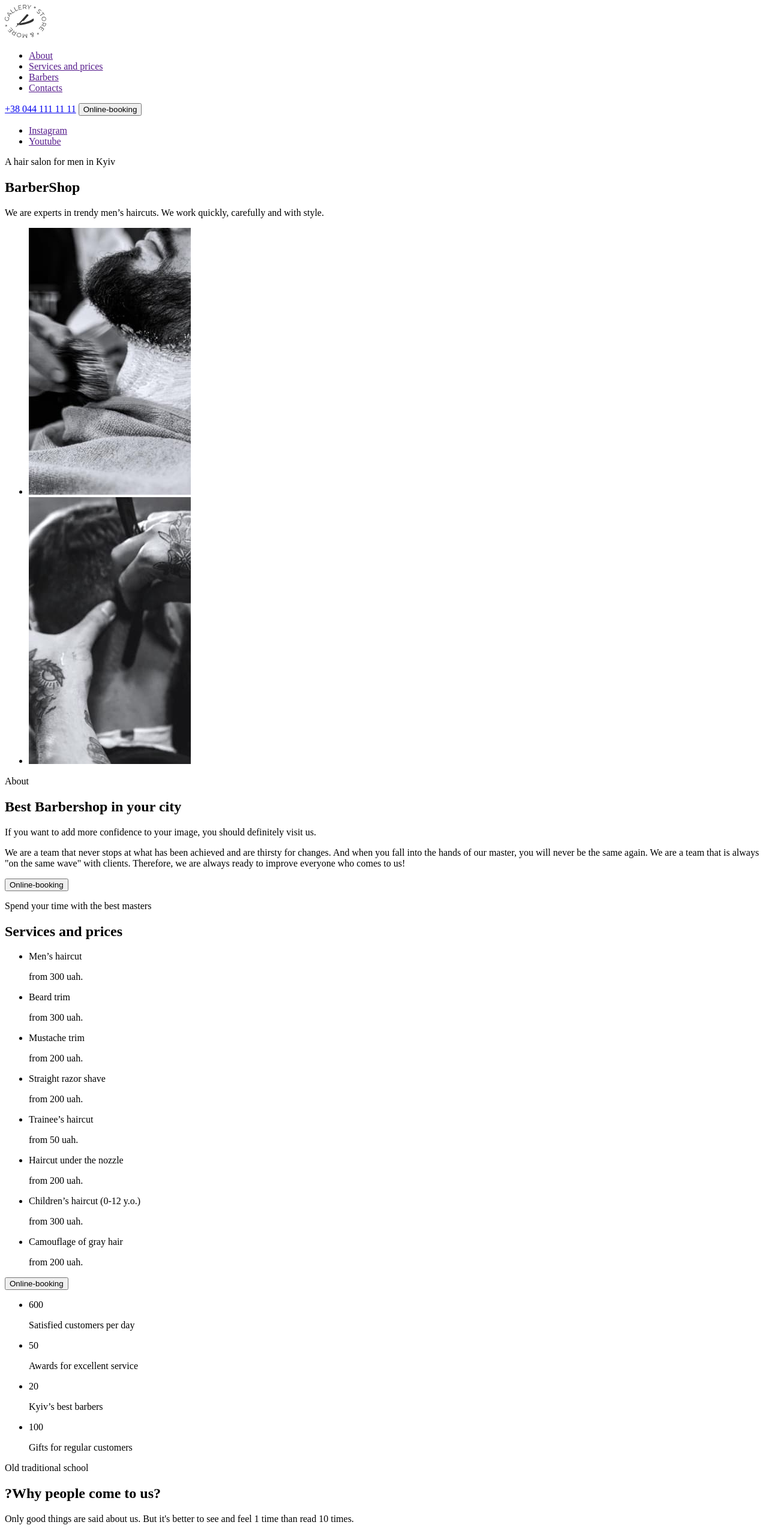
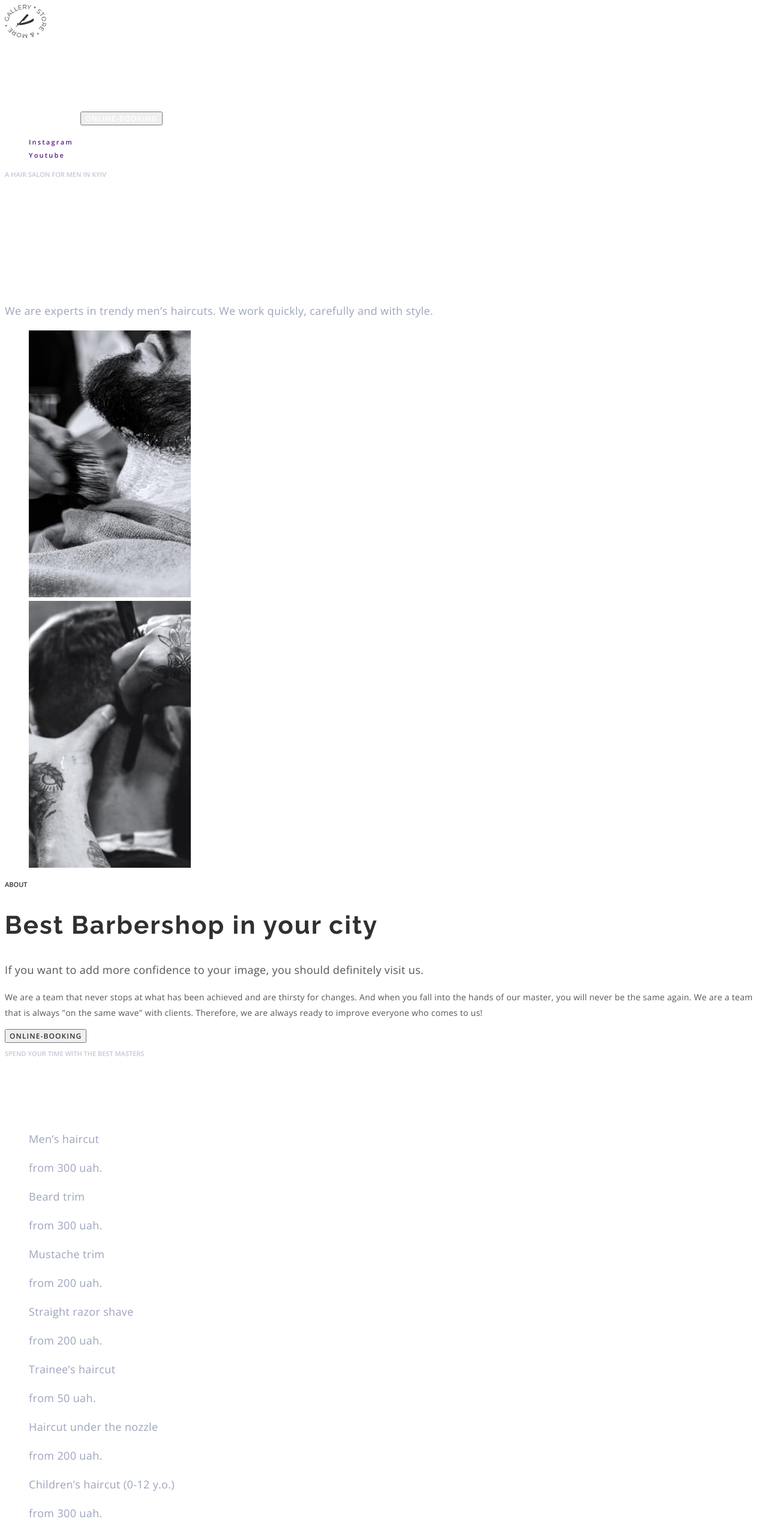
Before and after one commit to IgorJurievic/goit-barbershop, a plain HTML site: page index.html in a window 1280 px wide. Shown: the top 2558 px of the page at 60% size. Drawn offline with nearby package versions, Linux system fonts and the light colour scheme.

Commit message:
add css styles color text and bgd

```diff
--- a/index.html
+++ b/index.html
@@ -5,47 +5,74 @@
     <meta http-equiv="X-UA-Compatible" content="IE=edge" />
     <meta name="viewport" content="width=device-width, initial-scale=1.0" />
     <title>Barbershop</title>
+    <link rel="preconnect" href="https://fonts.googleapis.com" />
+    <link rel="preconnect" href="https://fonts.gstatic.com" crossorigin />
+    <link
+      href="https://fonts.googleapis.com/css2?family=Open+Sans:wght@400;600;700&family=Raleway:wght@700&display=swap"
+      rel="stylesheet"
+    />
+    <link rel="stylesheet" href="./styles/styles.css" />
   </head>
-  <body>
-    <header>
-      <nav>
-        <a href="/index.html">
-          <img src="./images/Logo.svg" alt="site logo" />
+  <body class="site-body">
+    <header class="header">
+      <nav class="header-navigation">
+        <a href="/index.html" class="header-logo">
+          <img
+            class="header-logo-icon"
+            src="./images/Logo.svg"
+            alt="site logo"
+          />
         </a>
-        <ul>
-          <li><a href="">About</a></li>
-          <li><a href="">Services and prices</a></li>
-          <li><a href="">Barbers</a></li>
-          <li><a href="">Contacts</a></li>
+        <ul class="header-list list">
+          <li class="header-item">
+            <a class="header-link link" href="">About</a>
+          </li>
+          <li class="header-item">
+            <a class="header-link link" href="">Services and prices</a>
+          </li>
+          <li class="header-item">
+            <a class="header-link link" href="">Barbers</a>
+          </li>
+          <li class="header-item">
+            <a class="header-link link" href="">Contacts</a>
+          </li>
         </ul>
       </nav>
-      <a href="tel:+380441111111">+38 044 111 11 11</a>
-      <button type="button">Online-booking</button>
+      <a class="header-tel" href="tel:+380441111111">+38 044 111 11 11</a>
+      <button class="header-btn btn" type="button">Online-booking</button>
     </header>
     <main>
-      <section>
-        <ul>
-          <li>
-            <a href="" target="_blank" rel="noopener noreferrer nofollow"
+      <section class="hero">
+        <ul class="hero-list list">
+          <li class="hero-item">
+            <a
+              class="hero-link link"
+              href=""
+              target="_blank"
+              rel="noopener noreferrer nofollow"
               >Instagram</a
             >
           </li>
-          <li>
-            <a href="" target="_blank" rel="noopener noreferrer nofollow"
+          <li class="hero-item">
+            <a
+              class="hero-link link"
+              href=""
+              target="_blank"
+              rel="noopener noreferrer nofollow"
               >Youtube</a
             >
           </li>
         </ul>
-        <p>A hair salon for men in Kyiv</p>
-        <h1>BarberShop</h1>
-        <p>
+        <p class="hero-pre-title pre-title">A hair salon for men in Kyiv</p>
+        <h1 class="hero-title">BarberShop</h1>
+        <p class="hero-after-title after-title">
           We are experts in trendy men’s haircuts. We work quickly, carefully
           and with style.
         </p>
       </section>
-      <section>
-        <ul>
-          <li>
+      <section class="about">
+        <ul class="about-list list">
+          <li class="about-item">
             <img
               src="./images/about-img-1.jpg"
               alt="haircut"
@@ -53,7 +80,7 @@
               height="445"
             />
           </li>
-          <li>
+          <li class="about-item">
             <img
               src="./images/about-img-2.jpg"
               alt="haircut"
@@ -62,129 +89,135 @@
             />
           </li>
         </ul>
-        <p>About</p>
-        <h2>Best Barbershop in your city</h2>
-        <p>
+        <p class="about-pre-title pre-title">About</p>
+        <h2 class="about-title section-title">Best Barbershop in your city</h2>
+        <p class="about-after-title after-title">
           If you want to add more confidence to your image, you should
           definitely visit us.
         </p>
-        <p>
+        <p class="about-text">
           We are a team that never stops at what has been achieved and are
           thirsty for changes. And when you fall into the hands of our master,
           you will never be the same again. We are a team that is always "on the
           same wave" with clients. Therefore, we are always ready to improve
           everyone who comes to us!
         </p>
-        <button type="button">Online-booking</button>
+        <button type="button" class="about-btn btn">Online-booking</button>
       </section>
-      <section>
-        <p>Spend your time with the best masters</p>
-        <h2>Services and prices</h2>
-        <ul>
-          <li>
-            <p>Men’s haircut</p>
-            <p>from 300 uah.</p>
+      <section class="prices">
+        <p class="prices-pre-titile pre-title">
+          Spend your time with the best masters
+        </p>
+        <h2 class="prices-title section-title">Services and prices</h2>
+        <ul class="prices-list list">
+          <li class="prices-item">
+            <p class="prices-list-text">Men’s haircut</p>
+            <p class="prices-list-text">from 300 uah.</p>
           </li>
-          <li>
-            <p>Beard trim</p>
-            <p>from 300 uah.</p>
+          <li class="prices-item">
+            <p class="prices-list-text">Beard trim</p>
+            <p class="prices-list-text">from 300 uah.</p>
           </li>
-          <li>
-            <p>Mustache trim</p>
-            <p>from 200 uah.</p>
+          <li class="prices-item">
+            <p class="prices-list-text">Mustache trim</p>
+            <p class="prices-list-text">from 200 uah.</p>
           </li>
-          <li>
-            <p>Straight razor shave</p>
-            <p>from 200 uah.</p>
+          <li class="prices-item">
+            <p class="prices-list-text">Straight razor shave</p>
+            <p class="prices-list-text">from 200 uah.</p>
           </li>
         </ul>
-        <ul>
-          <li>
-            <p>Trainee’s haircut</p>
-            <p>from 50 uah.</p>
+        <ul class="prices-list list">
+          <li class="prices-item">
+            <p class="prices-list-text">Trainee’s haircut</p>
+            <p class="prices-list-text">from 50 uah.</p>
           </li>
-          <li>
-            <p>Haircut under the nozzle</p>
-            <p>from 200 uah.</p>
+          <li class="prices-item">
+            <p class="prices-list-text">Haircut under the nozzle</p>
+            <p class="prices-list-text">from 200 uah.</p>
           </li>
-          <li>
-            <p>Children’s haircut (0-12 y.o.)</p>
-            <p>from 300 uah.</p>
+          <li class="prices-item">
+            <p class="prices-list-text">Children’s haircut (0-12 y.o.)</p>
+            <p class="prices-list-text">from 300 uah.</p>
           </li>
-          <li>
-            <p>Camouflage of gray hair</p>
-            <p>from 200 uah.</p>
+          <li class="prices-item">
+            <p class="prices-list-text">Camouflage of gray hair</p>
+            <p class="prices-list-text">from 200 uah.</p>
           </li>
         </ul>
-        <button type="button">Online-booking</button>
+        <button type="button" class="prices-btn btn">Online-booking</button>
       </section>
-      <section>
-        <ul>
-          <li>
+      <section class="benefits">
+        <ul class="benefits-list list">
+          <li class="benefits-item">
             <span>600</span>
-            <p>Satisfied customers per day</p>
+            <p class="benefits-item-text">Satisfied customers per day</p>
           </li>
-          <li>
+          <li class="benefits-item">
             <span>50</span>
-            <p>Awards for excellent service</p>
+            <p class="benefits-item-text">Awards for excellent service</p>
           </li>
-          <li>
+          <li class="benefits-item">
             <span>20</span>
-            <p>Kyiv’s best barbers</p>
+            <p class="benefits-item-text">Kyiv’s best barbers</p>
           </li>
-          <li>
+          <li class="benefits-item">
             <span>100</span>
-            <p>Gifts for regular customers</p>
+            <p class="benefits-item-text">Gifts for regular customers</p>
           </li>
         </ul>
-        <p>Old traditional school</p>
-        <h2>?Why people come to us?</h2>
-        <p>
+        <p class="benefits-pre-title pre-title">Old traditional school</p>
+        <h2 class="benefits-title">?Why people come to us?</h2>
+        <p class="benefits-after-title after-title">
           Only good things are said about us. But it's better to see and feel 1
           time than read 10 times.
         </p>
       </section>
-      <section>
-        <p>For true enjoyers of the atmosphere</p>
-        <h2>Our barbers</h2>
-        <ul>
-          <li>
+      <section class="barbers">
+        <p class="barbers-pre-title pre-title">
+          For true enjoyers of the atmosphere
+        </p>
+        <h2 class="barbers-title section-title">Our barbers</h2>
+        <ul class="barbers-list list">
+          <li class="barbers-item">
             <img
               src="./images/barbers-img-1.jpg"
               alt="haircut"
               width="370"
               height="346"
             />
-            <h3>John Smith</h3>
-            <p>Extreme Barber</p>
+            <h3 class="barbers-item-title">John Smith</h3>
+            <p class="barbers-item-text">Extreme Barber</p>
           </li>
-          <li>
+          <li class="barbers-item">
             <img
               src="./images/barbers-img-2.jpg"
               alt="haircut"
               width="370"
               height="346"
             />
-            <h3>Michele Doe</h3>
-            <p>Extreme Barber</p>
+            <h3 class="barbers-item-title">Michele Doe</h3>
+            <p class="barbers-item-text">Extreme Barber</p>
           </li>
-          <li>
+          <li class="barbers-item">
             <img
               src="./images/barbers-img-3.jpg"
               alt="haircut"
               width="370"
               height="346"
             />
-            <h3>Alan Black</h3>
-            <p>Extreme Barber</p>
+            <h3 class="barbers-item-title">Alan Black</h3>
+            <p class="barbers-item-text">Extreme Barber</p>
           </li>
         </ul>
       </section>
-      <section>
-        <p>In Latin, "barba" means "beard"</p>
-        <h2>Gallery</h2>
-        <ul>
-          <li>
+      <section class="gallery">
+        <p class="gallery-pre-title pre-title">
+          In Latin, "barba" means "beard"
+        </p>
+        <h2 class="visually-hidden">Gallery</h2>
+        <ul class="gallery-list list">
+          <li class="gallery-item">
             <img
               src="./images/gallery-img-1.jpg"
               alt="haircut"
@@ -192,7 +225,7 @@
               height="360"
             />
           </li>
-          <li>
+          <li class="gallery-item">
             <img
               src="./images/gallery-img-2.jpg"
               alt="haircut"
@@ -200,7 +233,7 @@
               height="360"
             />
           </li>
-          <li>
+          <li class="gallery-item">
             <img
               src="./images/gallery-img-3.jpg"
               alt="haircut"
@@ -208,7 +241,7 @@
               height="360"
             />
           </li>
-          <li>
+          <li class="gallery-item">
             <img
               src="./images/gallery-img-4.jpg"
               alt="haircut"
@@ -218,28 +251,35 @@
           </li>
         </ul>
       </section>
-      <section>
-        <h2>Online-booking</h2>
+      <section class="online">
+        <h2 class="online-title section-title">Online-booking</h2>
       </section>
-      <section>
-        <h2>Contacts</h2>
-        <address>
+      <section class="contacts">
+        <h2 class="contacts-title section-title">Contacts</h2>
+        <address class="contacts-address">
           <a
+            class="contacts-map-link link"
             href="https://goo.gl/maps/qwnG3K6YiQHH1A869"
             target="_blank"
             rel="noopener noreferrer nofolow"
             >st. Vasilkivska, 7A<br />
             Kyiv, 08132</a
           >
-          <ul>
-            <li><a href="tel:+380441111111">+38 044 111 11 11</a></li>
-            <li>
-              <a href="mailto:barbershop@email.com">barbershop@email.com</a>
+          <ul class="contacts-list">
+            <li class="contacts-item">
+              <a class="contacts-link link" href="tel:+380441111111"
+                >+38 044 111 11 11</a
+              >
+            </li>
+            <li class="contacts-item">
+              <a class="contacts-link" href="mailto:barbershop@email.com"
+                >barbershop@email.com</a
+              >
             </li>
           </ul>
         </address>
-        <p>Working hours</p>
-        <p>Every day from 9:00 to 22:00</p>
+        <p class="contacts-subtitle">Working hours</p>
+        <p class="contacts-schedule">Every day from 9:00 to 22:00</p>
       </section>
     </main>
     <footer>
--- a/styles/styles.css
+++ b/styles/styles.css
@@ -0,0 +1,371 @@
+:root {
+  --background-color: #ffffff;
+  --brand-clor: #ff6c00;
+  --main-text-color: #303030;
+  --second-text-color: #555555;
+  --white-text-color: #ffffff;
+}
+
+body {
+  background-color: var(--background-color);
+  font-family: "open sans", sans-serif;
+  color: var(--main-text-color);
+  line-height: 1.33;
+}
+
+.link {
+  text-decoration: none;
+}
+
+.list {
+  list-style: none;
+}
+
+.section-title {
+  font-family: "Raleway", sans-serif;
+  font-weight: 700;
+  font-size: 42px;
+  line-height: 1.17;
+  letter-spacing: 0.05em;
+}
+
+.pre-title {
+  font-weight: 600;
+  font-size: 11px;
+  line-height: 1.36;
+  text-transform: uppercase;
+}
+
+.after-title {
+  font-size: 18px;
+  line-height: 1.67;
+  letter-spacing: 0.02em;
+}
+
+.btn {
+  font-family: inherit;
+  font-weight: 600;
+  font-size: 12px;
+  letter-spacing: 0.09em;
+  text-transform: uppercase;
+}
+
+.visually-hidden {
+  position: absolute;
+  width: 1px;
+  height: 1px;
+  margin: -1px;
+  border: 0;
+  padding: 0;
+
+  white-space: nowrap;
+  clip-path: inset(100%);
+  clip: rect(0 0 0 0);
+  overflow: hidden;
+}
+
+.header-link,
+.header-tel {
+  font-weight: 600;
+  font-size: 12px;
+  letter-spacing: 0.1em;
+  color: var(--white-text-color);
+}
+
+.header-link:hover,
+.header-link:focus,
+.header-tel:hover,
+.header-tel:focus {
+  color: var(--brand-clor);
+}
+
+.site-body {
+}
+
+.header {
+}
+
+.header-navigation {
+}
+
+.header-logo {
+}
+
+.header-logo-icon {
+}
+
+.header-list {
+}
+
+.header-item {
+}
+
+.header-link {
+}
+
+.header-btn {
+  color: var(--white-text-color);
+}
+
+.hero-link {
+  font-weight: 600;
+  font-size: 11px;
+  line-height: 1.36;
+  letter-spacing: 0.2em;
+}
+
+.hero-link:hover,
+.hero-link:focus {
+  color: var(--brand-clor);
+}
+
+.hero {
+}
+
+.hero-list {
+}
+
+.list {
+}
+
+.hero-item {
+}
+
+.hero-link {
+}
+
+.link {
+}
+
+/* ------HERO------ */
+
+.hero-pre-title {
+  color: rgba(157, 164, 189, 0.6);
+}
+
+.hero-title {
+  font-family: "Raleway" sans-serif;
+  font-weight: 700;
+  font-size: 72px;
+  line-height: 1.18;
+  letter-spacing: 0.05em;
+  color: var(--white-text-color);
+}
+
+.hero-after-title {
+  color: #9da4bd;
+}
+
+/* ------ABOUT------ */
+
+.about {
+}
+
+.about-list {
+}
+
+.list {
+}
+
+.about-item {
+}
+
+.about-pre-title {
+}
+
+.about-title {
+}
+
+.about-after-title {
+  color: var(--second-text-color);
+}
+
+.about-text {
+  font-size: 14px;
+  line-height: 1.86;
+  letter-spacing: 0.02em;
+  color: var(--second-text-color);
+}
+
+.about-btn {
+  color: var(--main-text-color);
+}
+
+/* --------PRICES------- */
+
+.prices {
+}
+
+.prices-pre-titile {
+  color: rgba(157, 164, 189, 0.6);
+}
+
+.prices-title {
+  color: var(--white-text-color);
+}
+
+.prices-list {
+}
+
+.list {
+}
+
+.prices-item {
+}
+
+.prices-list-text {
+  font-size: 18px;
+  line-height: 1.67;
+  letter-spacing: 0.02em;
+  color: #9da4bd;
+}
+
+.prices-btn {
+  color: var(--white-text-color);
+}
+
+/* -------BENEFITS-------- */
+
+.benefits {
+}
+
+.benefits-list {
+}
+
+.list {
+}
+
+.benefits-item > span {
+  font-weight: 700;
+  font-size: 42px;
+  line-height: 1.36;
+  text-align: center;
+  letter-spacing: 0.05em;
+  color: var(--main-text-color);
+}
+
+.benefits-item-text {
+  font-weight: 600;
+  font-size: 11px;
+  line-height: 1.36;
+  text-align: center;
+  color: var(--main-text-color);
+}
+
+.benefits-pre-title {
+  color: var(--main-text-color);
+}
+
+.benefits-title {
+  color: var(--main-text-color);
+}
+
+.benefits-after-title {
+  color: var(--second-text-color);
+}
+
+/* -----BARBERS----- */
+
+.barbers {
+}
+
+.barbers-pre-title {
+  color: var(--main-text-color);
+}
+
+.barbers-title {
+  color: var(--main-text-color);
+}
+
+.barbers-list {
+}
+
+.barbers-item {
+}
+
+.barbers-item-title {
+  font-weight: 400;
+  font-size: 18px;
+  line-height: 1.39;
+  text-align: center;
+  letter-spacing: 0.02em;
+  color: var(--main-text-color);
+}
+
+.barbers-item-text {
+  font-size: 14px;
+  line-height: 1.36;
+  text-align: center;
+  letter-spacing: 0.02em;
+  color: var(--brand-clor);
+}
+
+/* -----GALLERY----- */
+
+.gallery {
+}
+
+.gallery-pre-title {
+  color: var(--main-text-color);
+}
+
+.gallery-list {
+}
+
+.gallery-item {
+}
+
+/* ------ONLINE----- */
+
+.online-title {
+  color: var(--white-text-color);
+}
+
+/* -----CONTACRS----- */
+
+.contacts {
+}
+
+.contacts-title {
+  color: var(--white-text-color);
+}
+
+.contacts-address {
+  font-style: normal;
+}
+
+.contacts-map-link {
+  font-weight: 700;
+  font-size: 18px;
+  line-height: 1.67;
+  letter-spacing: 0.02em;
+  color: #9da4bd;
+}
+
+.contacts-list {
+}
+
+.contacts-item {
+}
+
+.contacts-link {
+  font-size: 18px;
+  line-height: 1.67;
+  letter-spacing: 0.02em;
+  color: #9da4bd;
+}
+
+.contacts-subtitle {
+  font-weight: 600;
+  font-size: 11px;
+  line-height: 1.36;
+  text-transform: uppercase;
+  color: var(--white-text-color);
+}
+
+.contacts-schedule {
+  font-size: 18px;
+  line-height: 1.67;
+  letter-spacing: 0.02em;
+  color: #9da4bd;
+}
```
